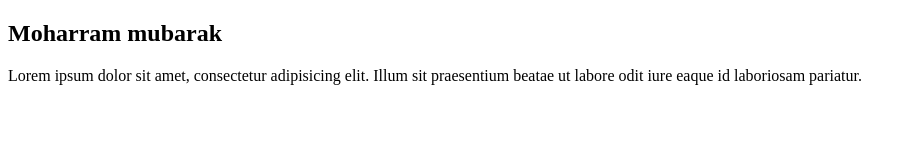
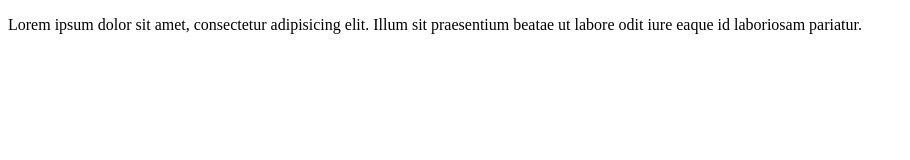
Before and after one commit to Bilalshaikh123/mustak, a plain HTML site: page index.html in a window 1280 px wide. Shown: the whole page, without its empty margins (0-910 px from the left). Drawn offline with Linux system fonts and the light colour scheme.

Commit message:
First commit

```diff
--- a/index.html
+++ b/index.html
@@ -7,7 +7,7 @@
     <title>Title</title>
 </head>
 <body>
-    <h2>Moharram mubarak </h2>
+
     <p>Lorem ipsum dolor sit amet, consectetur adipisicing elit. Illum sit praesentium beatae ut labore odit iure eaque id laboriosam pariatur.</p>
 </body>
 </html>
```
